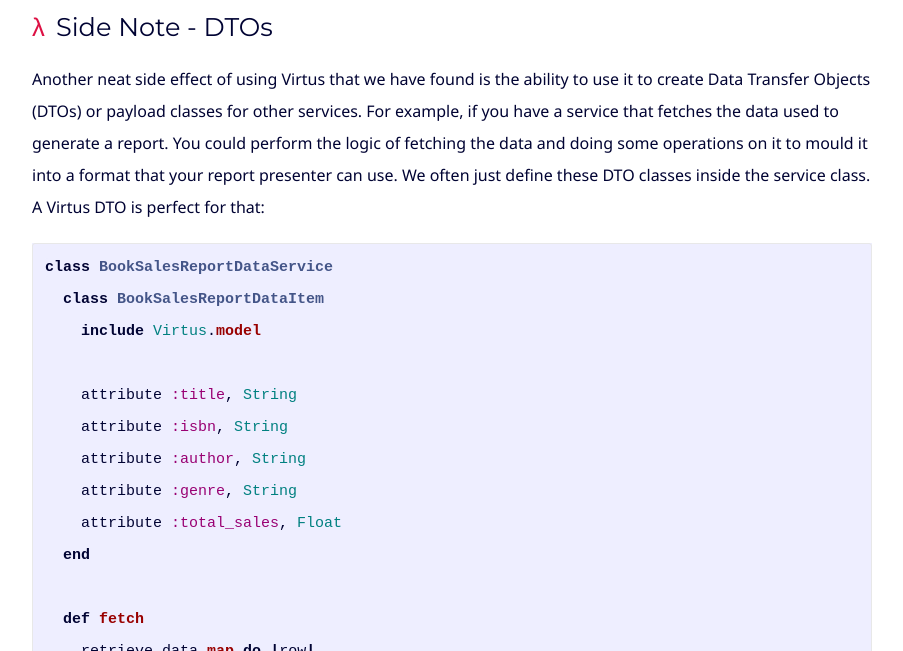
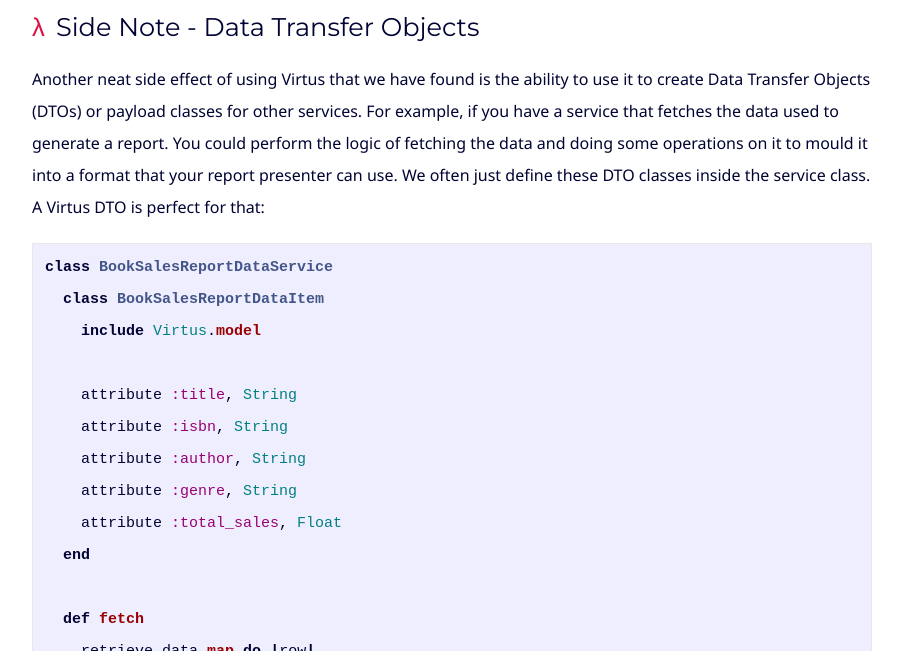
Before and after one commit to martin-brennan/martin-brennan.com, a Jekyll site: the page built from _posts/2019-05-12-rails-forms-with-virtus-and-active-model.md, in a window 1280 px wide and 900 px high, scrolled down 4631 px, cut to the strip 249-900 px from the top of the window. Shown: the whole strip, without its empty margins (188-1091 px from the left). Built offline with Jekyll 4.4.1, drawn with Linux system fonts in a browser that asks for light colours; some web fonts are replaced; comment, search, counter and statistics services are not loaded.

Commit message:
Minor fix

```diff
--- a/_posts/2019-05-12-rails-forms-with-virtus-and-active-model.md
+++ b/_posts/2019-05-12-rails-forms-with-virtus-and-active-model.md
@@ -143,7 +143,7 @@ Taking our example of the `BookUpsertForm` above we can put everything together
 
 <script src="https://gist.github.com/martin-brennan/c6427d7d96c16c9b3d16f4a715ab4227.js"></script>
 
-## Side Note - DTOs
+## Side Note - Data Transfer Objects
 
 Another neat side effect of using Virtus that we have found is the ability to use it to create Data Transfer Objects (DTOs) or payload classes for other services. For example, if you have a service that fetches the data used to generate a report. You could perform the logic of fetching the data and doing some operations on it to mould it into a format that your report presenter can use. We often just define these DTO classes inside the service class. A Virtus DTO is perfect for that:
 
```
